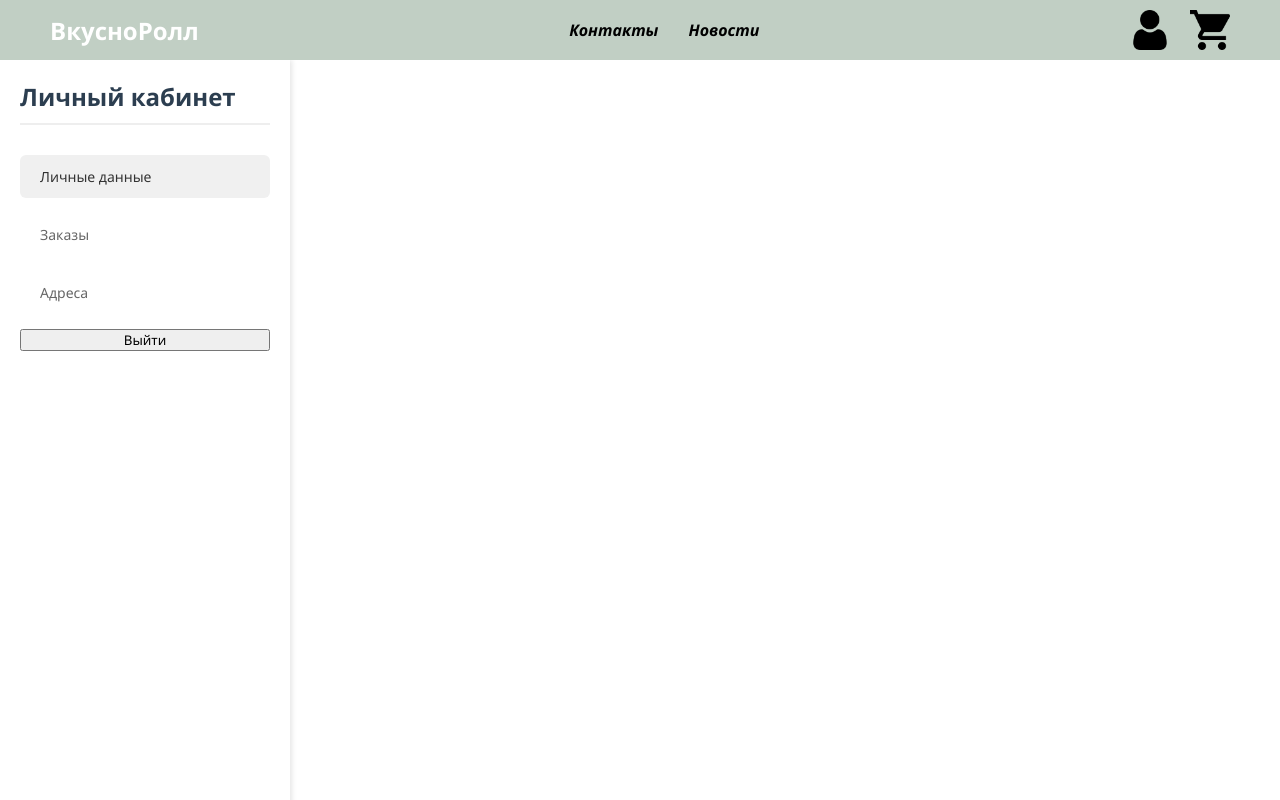
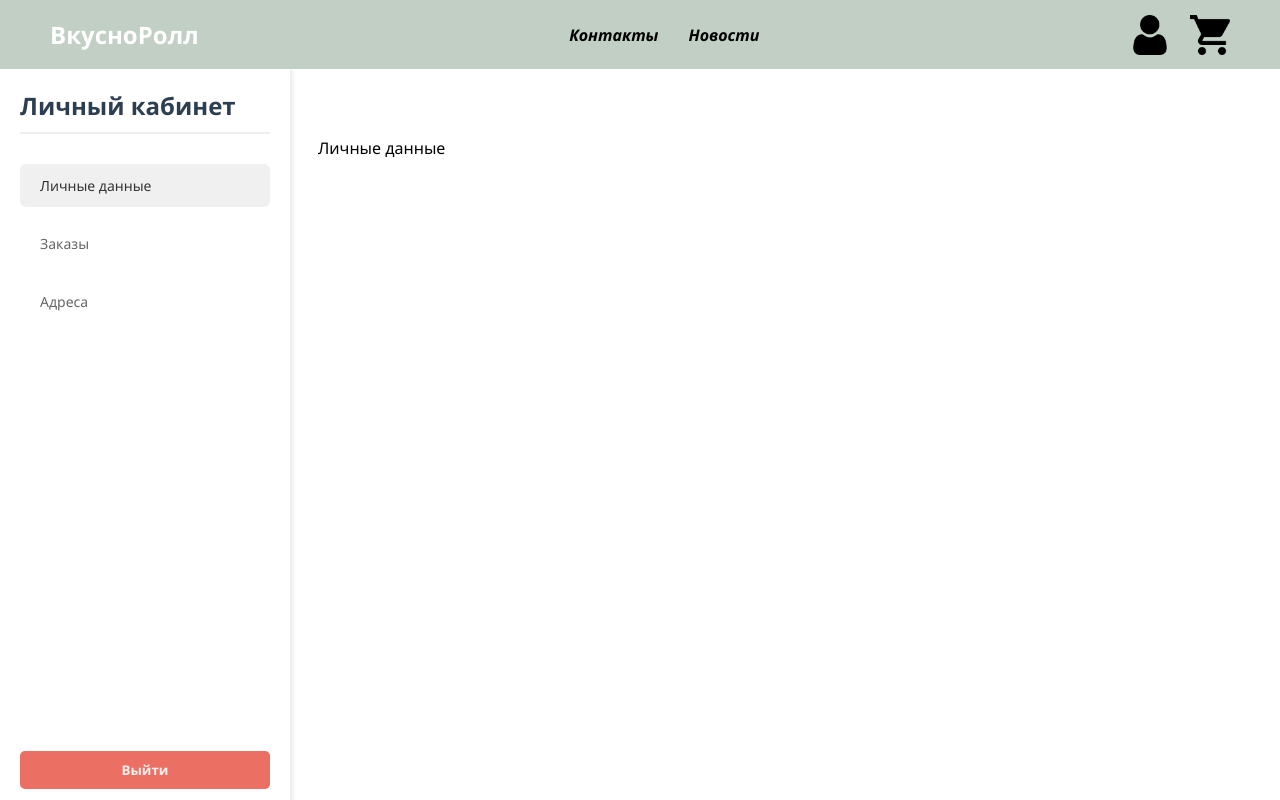
Before and after one commit to saha1616626/vkusnoroll-client, a React (Create React App) app: page /personal-account/personal-data in a window 1280 px wide. Built offline with nearby package versions, Linux system fonts and the light colour scheme; sample sign-in values are in the browser's storage.

Commit message:
Полностью настроили авторизацию

```diff
--- a/src/components/common/Header.jsx
+++ b/src/components/common/Header.jsx
@@ -8,6 +8,7 @@ import { isTokenValid } from '../../utils/auth'; // Проверка токен
 import LoginForm from "../forms/LoginForm"; // Форма авторизации
 import ShoppingCart from "../dynamic/ShoppingCart"; // Корзина
 import { useCart } from "../contexts/CartContext"; // Контекст корзины
+import { useAuth } from "../contexts/AuthContext"; // Контекст авторизации
 
 // Импорт стилей
 import './../../styles/global/global.css'; // Глобальные стили
@@ -34,6 +35,8 @@ const Header = () => {
     const [showNavigationConfirmModal, setShowNavigationConfirmModal] = useState(false); // Отображение модального окна ухода со страницы без сохранения
     const [pendingNavigation, setPendingNavigation] = useState(null); // Подтверждение навигации без сохранения
 
+    const { isAuthenticated, updateAuth } = useAuth(); // Состояния из контекста авторизации
+
     /*
     ===========================
      Эффекты
@@ -44,7 +47,7 @@ const Header = () => {
     useEffect(() => {
         // Если текущий путь не соответствует ни одному из маршрутов
         if (
-            !location.pathname.startsWith('/menu') &&
+            location.pathname !== '/menu' &&
             !location.pathname.startsWith('/contacts') &&
             !location.pathname.startsWith('/news') &&
             !location.pathname.startsWith('/personal-account')
@@ -79,15 +82,16 @@ const Header = () => {
         const token = localStorage.getItem('authUserToken');
         if (!isTokenValid(token)) {
             // Токен и id удаляются из локального хранилища
-            ['authAdminToken', 'clientId']
+            ['authUserToken', 'clientId']
                 .forEach(key => localStorage.removeItem(key));
+            updateAuth(false); // Обновить контекст авторизации
             navigate('/menu');
             setShowLoginForm(true);
         }
         else {
+            updateAuth(true);
             navigate('/personal-account');
         }
-
     };
 
     // Обработчики кликов
@@ -110,20 +114,24 @@ const Header = () => {
                 {/* Время доставки */}
 
                 <nav style={{ display: 'flex', gap: '30px', justifyContent: 'center', margin: '0', padding: '0' }}>
-                    {['Контакты', 'Новости'].map((label, index) => (
+                    {['Контакты', 'Новости'].map((label, index) => {
+                        const path = label === 'Контакты' ? '/contacts' : '/news';
+                        return (
                             <button
                                 className="header-nav-button"
                                 key={index}
-                        // onClick={() => handleMenuButton(index)}
+                                onClick={() => handleNavigation(path, true)}
                             >
                                 {label}
                             </button>
-                    ))}
+                        );
+                    })}
                 </nav>
 
                 <div className="header-icons">
                     <img
                         src={userIcon}
+                        aria-label="Личный кабинет"
                         title="Личный кабинет"
                         alt="User"
                         onClick={handleLaunchingPersonalAccount}
@@ -149,7 +157,8 @@ const Header = () => {
                     onClose={() => setShowLoginForm(false)}
                     onLoginSuccess={() => {
                         setShowLoginForm(false);
-                        navigate('/personal-account');
+                        updateAuth(true);
+                        navigate('/personal-account'); // Переход в личный кабинет
                     }}
                 />
             )}
--- /dev/null
+++ b/src/components/contexts/AuthContext.jsx
@@ -0,0 +1,35 @@
+// Контекстный провайдер для управления состоянием авторизации пользователя
+
+import { createContext, useContext, useCallback, useState } from 'react';
+import { isTokenValid } from './../../utils/auth'; // Проверка токена
+
+const AuthContext = createContext();
+
+export const AuthProvider = ({ children }) => {
+
+    // Проверяем состояние токена
+    const [isAuthenticated, setIsAuthenticated] = useState(() => {
+        const token = localStorage.getItem('authUserToken'); // Актуальный статус авторизации пользователя вводим ограничения для пользователя
+        return isTokenValid(token);
+    });
+
+    // Обновление статуса авторизации
+    const updateAuth = (status) => {
+        setIsAuthenticated(status);
+        if (!status) {
+            // Токен и id удаляются из локального хранилища
+            ['authUserToken', 'clientId']
+                .forEach(key => localStorage.removeItem(key));
+        }
+    };
+
+    // Возвращаем состояние авторизации
+    return (
+        <AuthContext.Provider value={{ isAuthenticated, updateAuth }}>
+            {children}
+        </AuthContext.Provider>
+    );
+
+};
+
+export const useAuth = () => useContext(AuthContext);
--- a/src/components/forms/LoginForm.jsx
+++ b/src/components/forms/LoginForm.jsx
@@ -69,8 +69,7 @@ const LoginForm = ({ onClose, onLoginSuccess }) => {
             // Сохраняем токен из куки (сервер уже установил его)
             localStorage.setItem('authUserToken', response.data.token);
             localStorage.setItem('clientId', response.data.userId)
-            onClose(); // Закрываем форму авторизации
-            navigate('/');
+            onLoginSuccess(); // Вызов колбэка успешной авторизации
         } catch (err) {
             setError('Неверный email или пароль');
         }
--- a/src/components/menus/PersonalAccountMenu.jsx
+++ b/src/components/menus/PersonalAccountMenu.jsx
@@ -8,6 +8,7 @@ import "./../../styles/menus/personalAccountMenu.css";
 
 // Импорт компонентов
 import ConfirmationModal from './../modals/ConfirmationModal';
+import { useAuth } from "../contexts/AuthContext"; // Контекст авторизации
 
 const PersonalAccountMenu = () => {
 
@@ -28,6 +29,8 @@ const PersonalAccountMenu = () => {
     const [showExitConfirmModal, setShowExitConfirmModal] = useState(false); // Отображение модального окна
 
     const [selectedButton, setSelectedButton] = useState(0); // Нажатая кнопка в меню
+
+    const { updateAuth } = useAuth(); // Состояния из контекста авторизации
 
     /*
     ===========================
@@ -73,9 +76,9 @@ const PersonalAccountMenu = () => {
     // Выход из аккаунта
     const handleLogout = () => {
         // Токен и id удаляются из локального хранилища
-        ['authAdminToken', 'clientId']
+        ['authUserToken', 'clientId']
             .forEach(key => localStorage.removeItem(key));
-        // updateAuth(false); // Передаем состояние о выходе
+        updateAuth(false); // Передаем состояние о выходе
         navigate('/menu');
     };
 
@@ -105,6 +108,8 @@ const PersonalAccountMenu = () => {
 
     return (
         <div className="personal-account-menu-menu-container">
+            {/* Верхняя часть меню */}
+            <div>
                 <h2 className="personal-account-menu-title">Личный кабинет</h2>
                 <nav className="personal-account-menu-nav">
                     {buttonLabels.map((item, index) => (
@@ -120,16 +125,17 @@ const PersonalAccountMenu = () => {
                             {item.label}
                         </button>
                     ))}
+                </nav>
+            </div>
 
             {/* Кнопка выхода */}
             <button
                 onClick={() => handleActionConfirmation()}
-                    className="personal-account-menu-logout-button"
+                className="button-control personal-account-menu-logout-button"
             >
                 Выйти
             </button>
 
-            </nav>
 
             {/* <NavigationConfirmModal
                 isOpen={showNavigationConfirmModal}
--- a/src/components/pages/personalAccount/PersonalDataPage.jsx
+++ b/src/components/pages/personalAccount/PersonalDataPage.jsx
@@ -7,6 +7,11 @@ import "../../../styles/pages/personalAccount/personalDataPage.css";
 
 const PersonalDataPage = () => {
 
+    return (
+        <div style={{ margin: '3em 3em' }}>
+            Личные данные
+        </div>
+    );
 }
 
 export default PersonalDataPage;
--- a/src/components/protected/PrivatePersonalAccountRoute.jsx
+++ b/src/components/protected/PrivatePersonalAccountRoute.jsx
@@ -1,20 +1,18 @@
 // Частный маршрут. В него обёрнуты все страницы личного кабинета, которые будут доступны после авторизации
 
 import React from "react";
-import { Navigate, Outlet } from 'react-router-dom';
-import { isTokenValid } from '../../utils/auth'; // Проверка токена
+import { Navigate, Outlet, useLocation } from "react-router-dom";
+import { useAuth } from "../contexts/AuthContext"; // Контекст авторизации
 
-const PrivatePersonalAccountRoute = ({ isAuthenticated }) => {
-    const token = localStorage.getItem('authUserToken');
-    if (!isAuthenticated || !isTokenValid(token)) {
-        // Токен, роль, id и имя удаляется из локального хранилища
-        ['authUserToken', 'clientId']
-            .forEach(key => localStorage.removeItem(key));
-        return <Navigate to="/" replace />;
-        // TODO добавить запуск окна авторизации
-    }
+const PrivatePersonalAccountRoute = () => {
 
-    return <Outlet />; // Если пользователь авторизовался, то Outlet доступен
+    const { isAuthenticated } = useAuth(); // Состояния из контекста авторизации
+    const location = useLocation();
+
+    return isAuthenticated
+        ? <Outlet /> // Рендерим вложенные маршруты
+        : <Navigate to="/menu" state={{ from: location }} replace />;
+
 };
 
 export default PrivatePersonalAccountRoute;
--- a/src/styles/blocks/header.css
+++ b/src/styles/blocks/header.css
@@ -16,6 +16,7 @@
     font-weight: bold;
     color: #FFFFFF;
     margin-left: 10px;
+    padding: 0.5rem 0rem;
 }
 
 .header-logo:hover {
--- a/src/styles/menus/personalAccountMenu.css
+++ b/src/styles/menus/personalAccountMenu.css
@@ -3,13 +3,16 @@
 /* Контейнер меню */
 .personal-account-menu-menu-container {
     width: 250px;
-    height: 100vh;
+    height: calc(100% - 100px);
     background-color: #fff;
     box-shadow: 2px 0 5px rgba(0, 0, 0, 0.1);
     padding: 20px;
     position: fixed;
     right: 1;
     top: 1; /* Над хедером */
+    display: flex;
+    flex-direction: column;
+    justify-content: space-between; /* Распределяем пространство */
 }
 
 /* Заголовок */
@@ -44,5 +47,19 @@
 
 /* Кнопка выхода из учетной записи */
 .personal-account-menu-logout-button {
+    width: 100%;
+    background-color: #e74c3c;
+    opacity: 0.8;
+    color: rgba(255, 255, 255, 0.9);
+    border: none;
+    padding: 10px 20px;
+    border-radius: 5px;
+    cursor: pointer;
+    transition: all 0.3s;
+    margin-top: auto; /* Прижимает кнопку к низу */
+    justify-content: center;
+}
 
+.personal-account-menu-logout-button:hover {
+    background-color: #c0392b; /* Прозрачность при наведении */
 }
--- a/src/utils/api.js
+++ b/src/utils/api.js
@@ -28,7 +28,7 @@ api.interceptors.response.use(
             // Токен, роль, id и имя удаляется из локального хранилища
             ['authUserToken', 'clientId']
                 .forEach(key => localStorage.removeItem(key));
-            // window.location.href = '/login'; // Переход на страницу входа
+            // window.location.href = '/menu'; // Переход на страницу входа
         }
         return Promise.reject(error); // Возвращает ошибку для дальнейшей обработки в компонентах
     }
```
Also changed, not shown: src/App.js (+22 -34 lines), src/components/layouts/PersonalAccountLayout.jsx (+8 -0 lines). Lines whose indentation alone changed are shown as unchanged.
